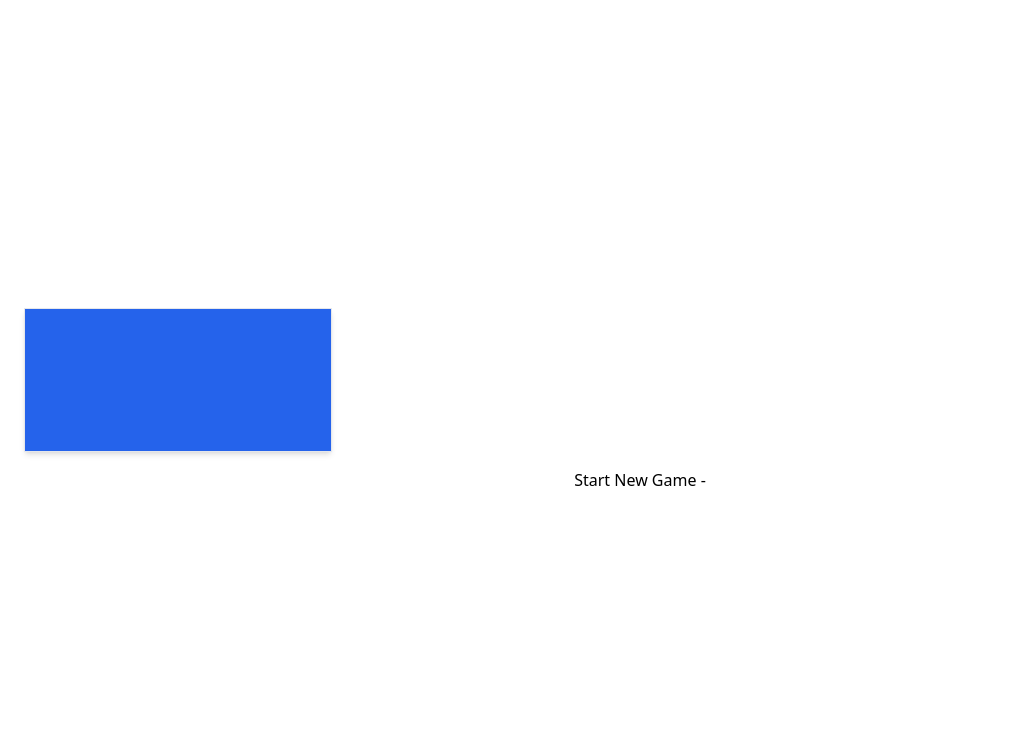
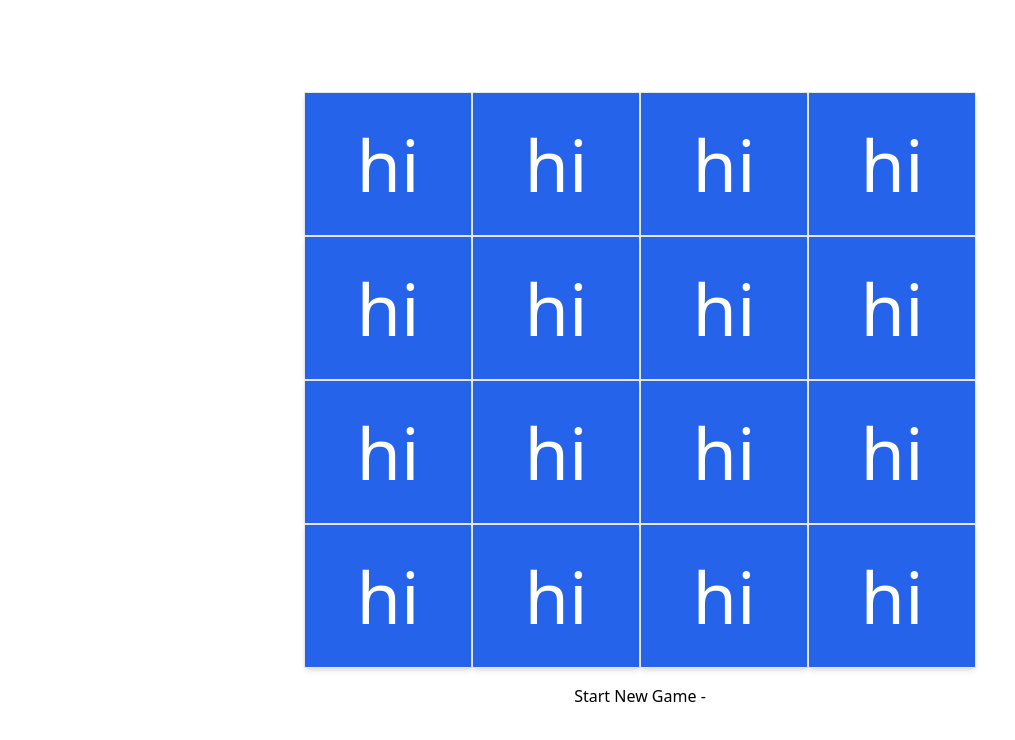
Before and after one commit to alfianlion/SimpCity, an Angular app: page /game in a window 1280 px wide. Shown: the top 740 px of the page, without its empty margins (0-1015 px from the left). Built offline with nearby package versions, Linux system fonts and the light colour scheme.

Commit message:
made 4x4 board

```diff
--- a/src/app/components/board/board.component.html
+++ b/src/app/components/board/board.component.html
@@ -1,5 +1,5 @@
-<section>
-    <div>
-        <app-tile></app-tile>
+<div class="flex justify-center flex-wrap max-w-2xl">
+    <div class="w-1/4" *ngFor="let tile of board">
+        <app-tile [tile]="tile"></app-tile>
     </div>
-</section>
+</div>
--- a/src/app/components/board/board.component.ts
+++ b/src/app/components/board/board.component.ts
@@ -1,4 +1,5 @@
 import { Component } from '@angular/core';
+import { GameService } from 'src/app/game.service';
 
 @Component({
   selector: 'app-board',
@@ -6,5 +7,8 @@ import { Component } from '@angular/core';
   styleUrls: ['./board.component.css']
 })
 export class BoardComponent {
-
+  board : {}[] = []
+  constructor(gameservice: GameService){
+    this.board = gameservice.createBoard();
+  }
 }
--- a/src/app/components/tile/tile.component.html
+++ b/src/app/components/tile/tile.component.html
@@ -1,3 +1,3 @@
-<div class="border flex justify-center items-center align-middle bg-blue-600 text-white shadow-md w-1/4 h-36">
+<div class="border flex items-center justify-center text-center align-middle bg-blue-600 text-white shadow-md w-100 h-36">
     <p class="text-7xl align-middle">{{buildingPlaced}}</p>
 </div>
--- a/src/app/components/tile/tile.component.ts
+++ b/src/app/components/tile/tile.component.ts
@@ -1,5 +1,4 @@
-import { Component } from '@angular/core';
-import { Subscription } from 'rxjs';
+import { Component, Input } from '@angular/core';
 import { GameService } from 'src/app/game.service';
 
 @Component({
@@ -9,7 +8,9 @@ import { GameService } from 'src/app/game.service';
 })
 export class TileComponent {
 
-  buildingPlaced = ''
+  @Input() tile: any;
+
+  buildingPlaced = 'hi'
 
   constructor(private gameservice:GameService){
     // this.gameservice.getBuildingOption.subscribe(building => this.buildingPlaced = building)
--- a/src/app/game.service.ts
+++ b/src/app/game.service.ts
@@ -12,6 +12,7 @@ export interface BuildingSetUp{
 
 export class GameService {
 
+  public board = []
   private building = new BehaviorSubject('');
   getBuildingOption = this.building.asObservable()
 
@@ -38,4 +39,14 @@ export class GameService {
   setBuildingOption(building: string){
     this.building.next(building)
   }
+
+  createBoard(){
+    let board = [];
+    for (let i = 0; i < 16; i++) {
+      board.push({id: i, state:null})
+    }
+    console.log(board);
+
+    return board
+  }
 }
--- a/src/app/pages/game/game.component.html
+++ b/src/app/pages/game/game.component.html
@@ -1,4 +1,4 @@
-<app-board></app-board>
+<app-board class="flex justify-center text"></app-board>
 <div class="flex flex-col justify-center my-2">
 <button class="my-2" *ngFor="let building of buildingChoices" (click)="selectedOption(building)">Build - {{building}}</button>
 </div>
```
